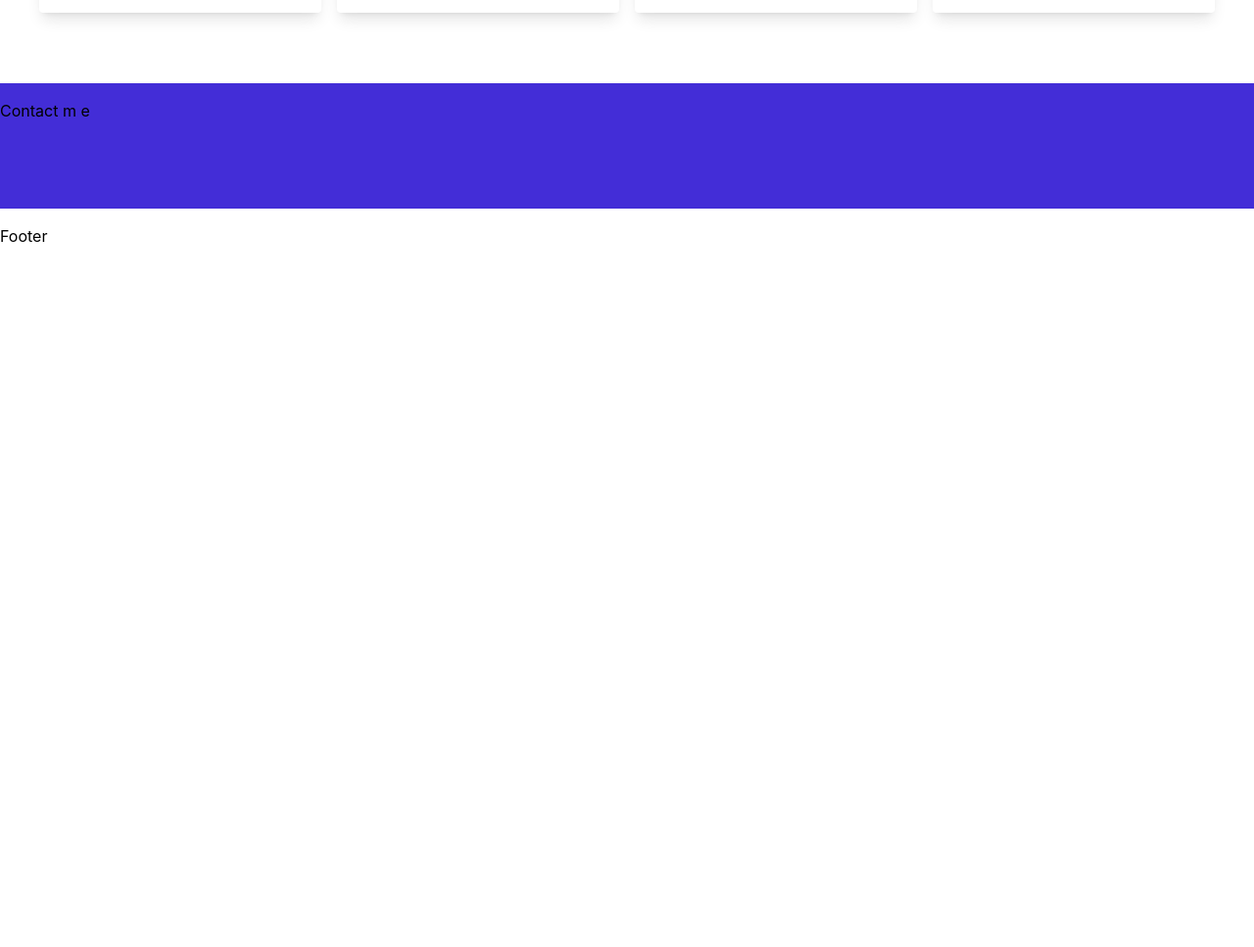
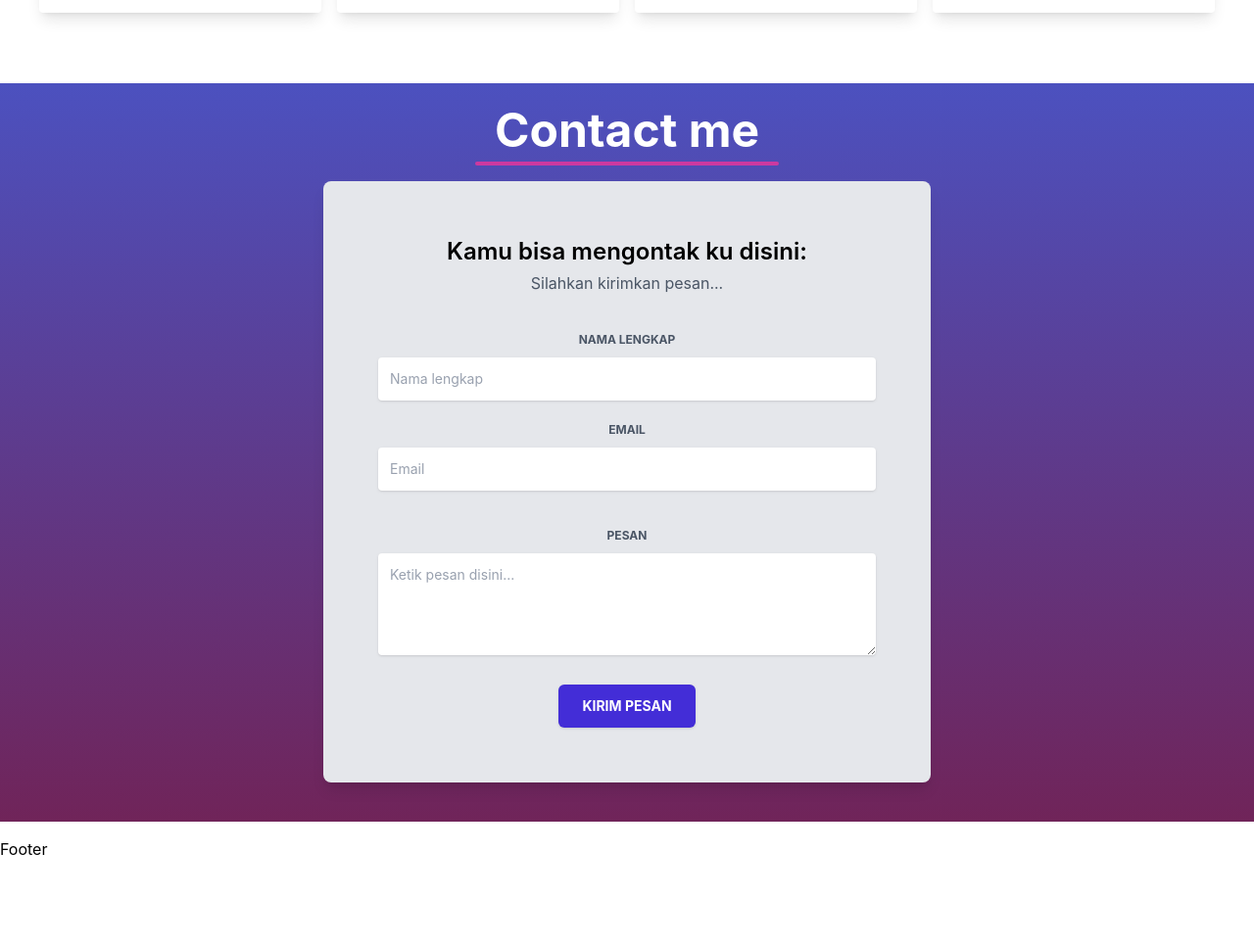
Before and after one commit to ZXH2y/tailwindcss-latihan1, a website: page src/index.html in a window 1280 px wide. Shown: the part 2958-3925 px from the top of the page at 98% size. Before the commit the page ends 3299 px from the top, so only its background shows below. Drawn offline with Linux system fonts and the light colour scheme; files whose address does not match are found by name.

Commit message:
Membangun Contact Me

```diff
--- a/src/index.html
+++ b/src/index.html
@@ -12,6 +12,10 @@
 
         .gradient-skill{
             background-image: linear-gradient(#99e81a, #50b062);
+        }
+
+        .gradient-bottom{
+            background-image: linear-gradient(#4c51bf, #702459);
         }
   </style>
 </head>
@@ -260,8 +264,38 @@
         </div>
     </section>
     <!-- end rencent work -->
-    <section class="w-screen mx-auto py-4 bg-indigo-700 h-32">Contact m
-        e</section>
+     <!-- start contact me -->
+    <section class="w-screen mx-auto py-4 gradient-bottom px-5">
+        <h1 class="w-full my-2 text-5xl font-bold text-center text-white">
+            Contact me
+        </h1>
+        <div class="mb-4">
+            <div class="h-1 mx-auto bg-pink-500 w-1/4 opacity-75 my-0 py-0 rounded"></div>
+        </div>
+        <div class="container p-4 mb-6 w-full lg:w-1/2 shadow-lg rounded-lg bg-gray-200 mx-auto">
+            <form action="" class="p-5 lg:p-10 text-center">
+                <h4 class="text-2xl font-semibold">Kamu bisa mengontak ku disini: </h4>
+                <p class="mt-1 mb-4 text-gray-600">Silahkan kirimkan pesan...</p>
+                <div class="w-full mb-4 mt-8">
+                    <label class="uppercase text-gray-600 text-xs font-bold">Nama lengkap</label>
+                    <input type="text" name="" class="w-full mt-2 px-3 py-3 placeholder-gray-400 text-gray-600 bg-white rounded text-sm shadow" placeholder="Nama lengkap">
+                </div>
+                <div class="w-full mb-4 mt-4">
+                    <label class="uppercase text-gray-600 text-xs font-bold">Email</label>
+                    <input type="text" name="" class="w-full mt-2 px-3 py-3 placeholder-gray-400 text-gray-600 bg-white rounded text-sm shadow" placeholder="Email">
+                </div>
+                <div class="w-full mb-4 mt-8">
+                    <label class="uppercase text-gray-600 text-xs font-bold">Pesan</label>
+                    <textarea  rows="4" cols="80" class="w-full mt-2 px-3 py-3 placeholder-gray-400 text-gray-600 bg-white rounded text-sm shadow" placeholder="Ketik pesan disini..."></textarea>
+                </div>
+                <div class="mt-6">
+                    <button class="bg-indigo-700 text-white text-sm font-bold uppercase px-6 py-3 rounded-md shadow hover:bg-indigo-900 hover:shadow-lg" type="button">Kirim pesan</button>
+                </div>
+
+            </form>
+        </div>
+
+    </section>
     <section class="w-screen mx-auto py-4 bg-white h-32">Footer</section>
 </body>
 </html>
```
Also changed, not shown: src/output.css.
